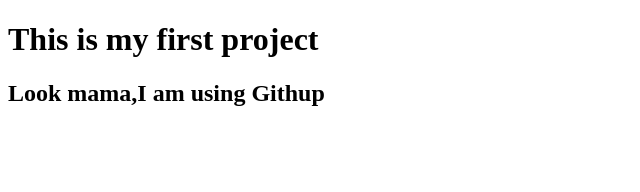
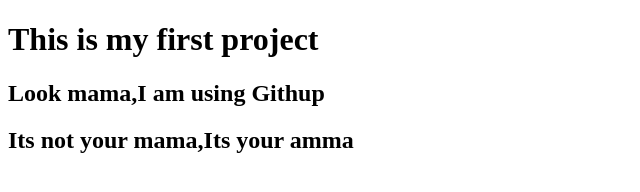
Before and after one commit to habibullah49/my-website, a plain HTML site: page index.html in a window 1280 px wide. Shown: the whole page, without its empty margins (0-640 px from the left). Drawn offline with Linux system fonts and the light colour scheme.

Commit message:
Update index.html

```diff
--- a/index.html
+++ b/index.html
@@ -8,6 +8,6 @@
 <body>
   <h1>This is my first project</h1>
   <h2>Look mama,I am using Githup</h2>
-
+  <h2>Its not your mama,Its your amma</h2>
 </body>
 </html>
```
